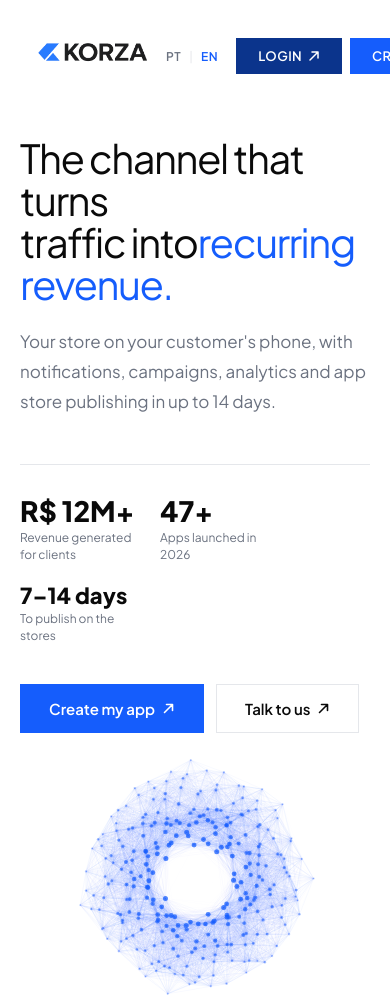
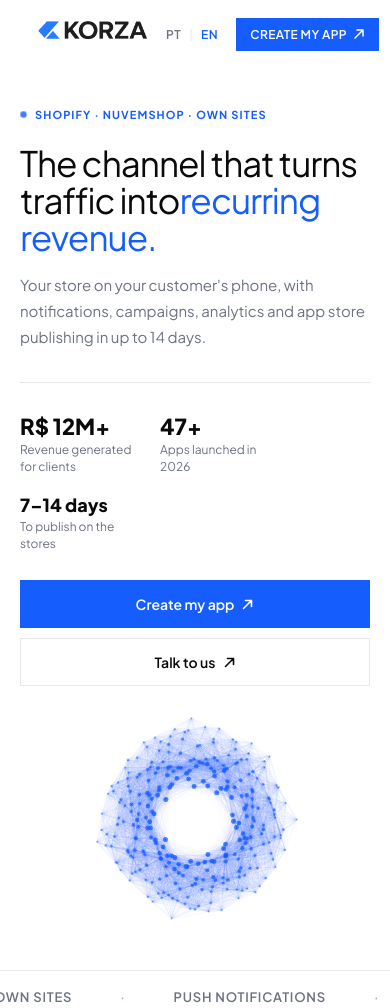
Before and after one commit to AppzaBR/korza-website, a plain HTML site: page index.html in a window 390 px wide. Shown: the top 1008 px of the page. Drawn offline with Linux system fonts and the light colour scheme; animation ran at ten frames a second.

Commit message:
fix: responsivo mobile - nav compacta, hero padding e fontes ajustados

```diff
--- a/css/style.css
+++ b/css/style.css
@@ -332,42 +332,84 @@
 @media (max-width: 768px) {
   :root {
     --nav-px: 20px;
+    --nav-height: 68px;
   }
 
-  /* Esconde links da nav */
+  /* NAV mobile: logo + botão CTA apenas */
   .nav__links {
     display: none;
   }
 
-  /* Hero mobile: duas linhas — conteúdo em cima, canvas embaixo */
+  .nav__lang {
+    display: none;
+  }
+
+  .nav__btn--dark {
+    display: none;
+  }
+
+  .nav__btn--primary {
+    padding: 9px 14px;
+    font-size: 12px;
+  }
+
+  /* HERO mobile */
   .hero {
     grid-template-columns: 1fr;
     grid-template-rows: auto auto;
-    min-height: 100vh;
-    padding: 100px 20px 40px;
+    min-height: 100svh;
+    padding: calc(var(--nav-height) + 40px) 20px 40px;
     gap: 0;
     align-items: start;
   }
 
+  .hero__headline {
+    font-size: clamp(32px, 9vw, 48px);
+    letter-spacing: -1px;
+    margin-bottom: 16px;
+  }
+
+  .hero__sub {
+    font-size: 15px;
+    margin-bottom: 32px;
+    max-width: 100%;
+  }
+
+  .hero__stats {
+    flex-wrap: wrap;
+    gap: 20px;
+    margin-bottom: 28px;
+  }
+
+  .hero__stat-number {
+    font-size: 22px;
+  }
+
+  .hero__stat-number--text {
+    font-size: 18px;
+  }
+
+  .hero__ctas {
+    flex-direction: column;
+    align-items: stretch;
+    gap: 10px;
+  }
+
+  .hero__cta {
+    justify-content: center;
+    padding: 14px 20px;
+    font-size: 14px;
+  }
+
   .hero__col--canvas {
-    display: flex;
     width: 100%;
-    height: 260px;
-    margin-top: 16px;
+    height: 220px;
+    margin-top: 24px;
   }
 
   #particles {
     width: 100%;
     height: 100%;
-  }
-
-  .hero__headline {
-    letter-spacing: -1.5px;
-  }
-
-  .hero__stats {
-    flex-wrap: wrap;
-    gap: 20px;
   }
 }
 
```
